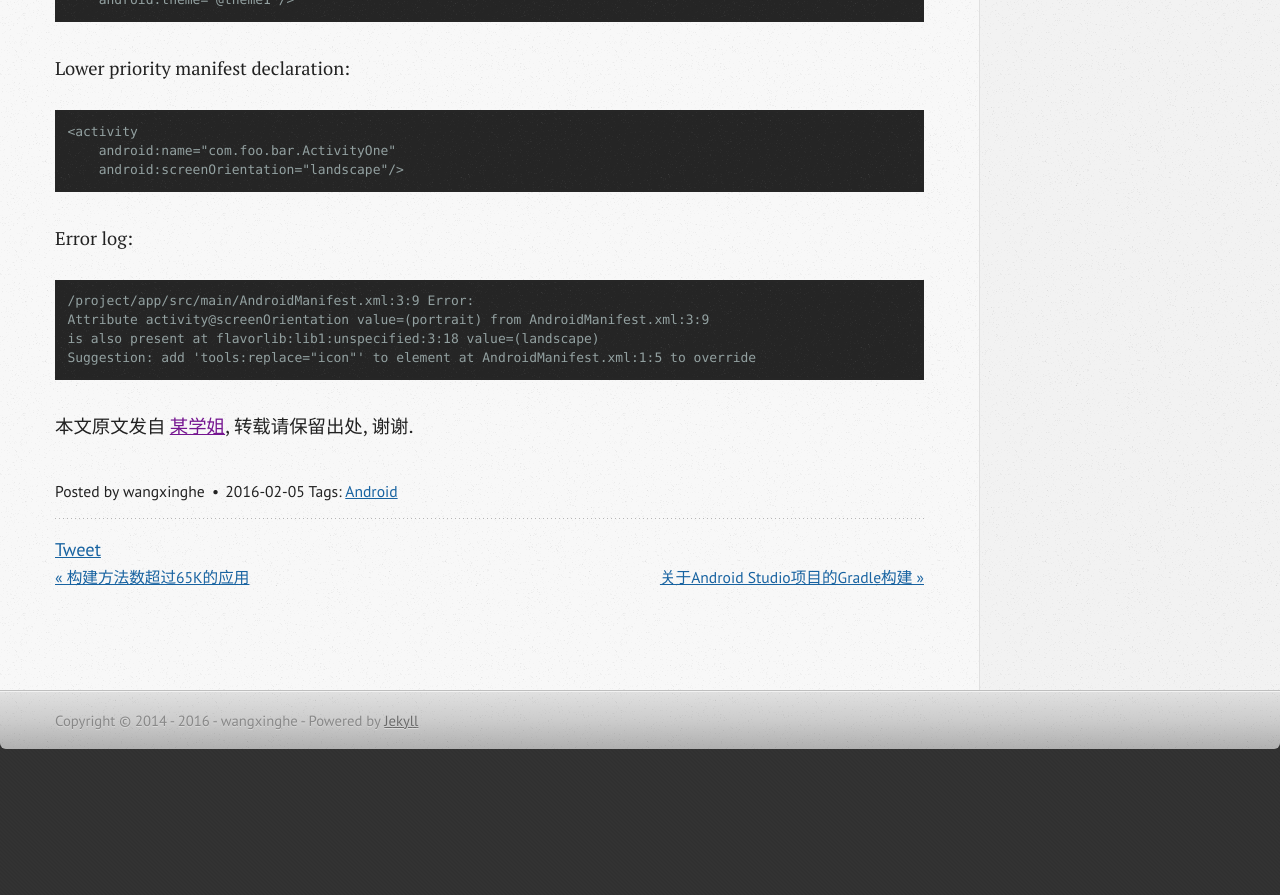
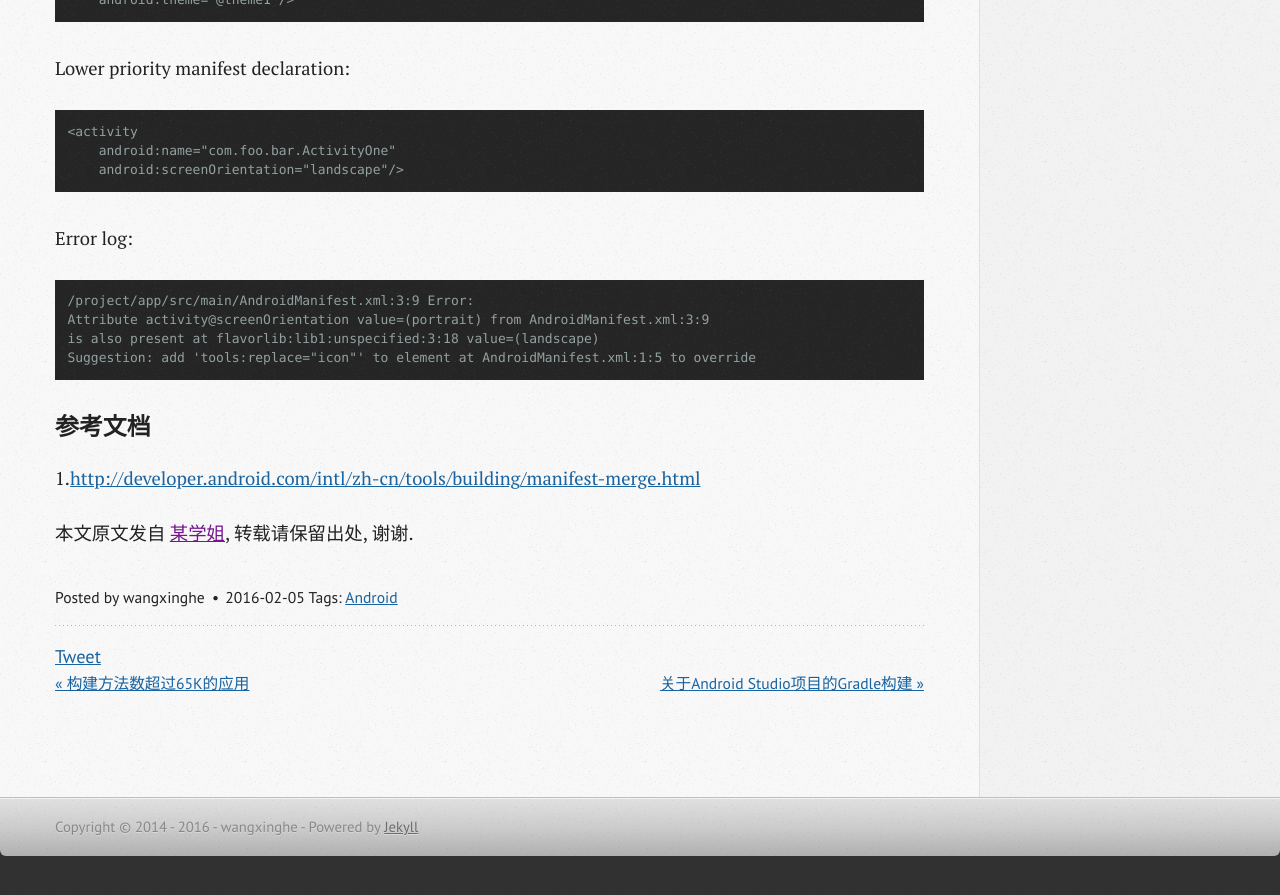
Before and after one commit to wangxinghe/wangxinghe.github.io, a Jekyll site: the page built from _posts/2016-02-05-androidmanifest-merge.md, in a window 1280 px wide and 900 px high, scrolled down 6173 px. Shown: the top 895 px of the window. Built offline with Jekyll 4.4.1, drawn with Linux system fonts in a browser that asks for light colours; comment, search, counter and statistics services are not loaded; before the commit the page ends 6966 px from its top, so only the background shows below that.

Commit message:
androidmanifest-merge添加参考文献

```diff
--- a/_posts/2016-02-05-androidmanifest-merge.md
+++ b/_posts/2016-02-05-androidmanifest-merge.md
@@ -200,3 +200,9 @@ Error log:
     Attribute activity@screenOrientation value=(portrait) from AndroidManifest.xml:3:9
     is also present at flavorlib:lib1:unspecified:3:18 value=(landscape)
     Suggestion: add 'tools:replace="icon"' to element at AndroidManifest.xml:1:5 to override
+
+### 参考文档
+
+1.[http://developer.android.com/intl/zh-cn/tools/building/manifest-merge.html][manifest-merge]
+
+[manifest-merge]: http://developer.android.com/intl/zh-cn/tools/building/manifest-merge.html "manifest-merge"
```
